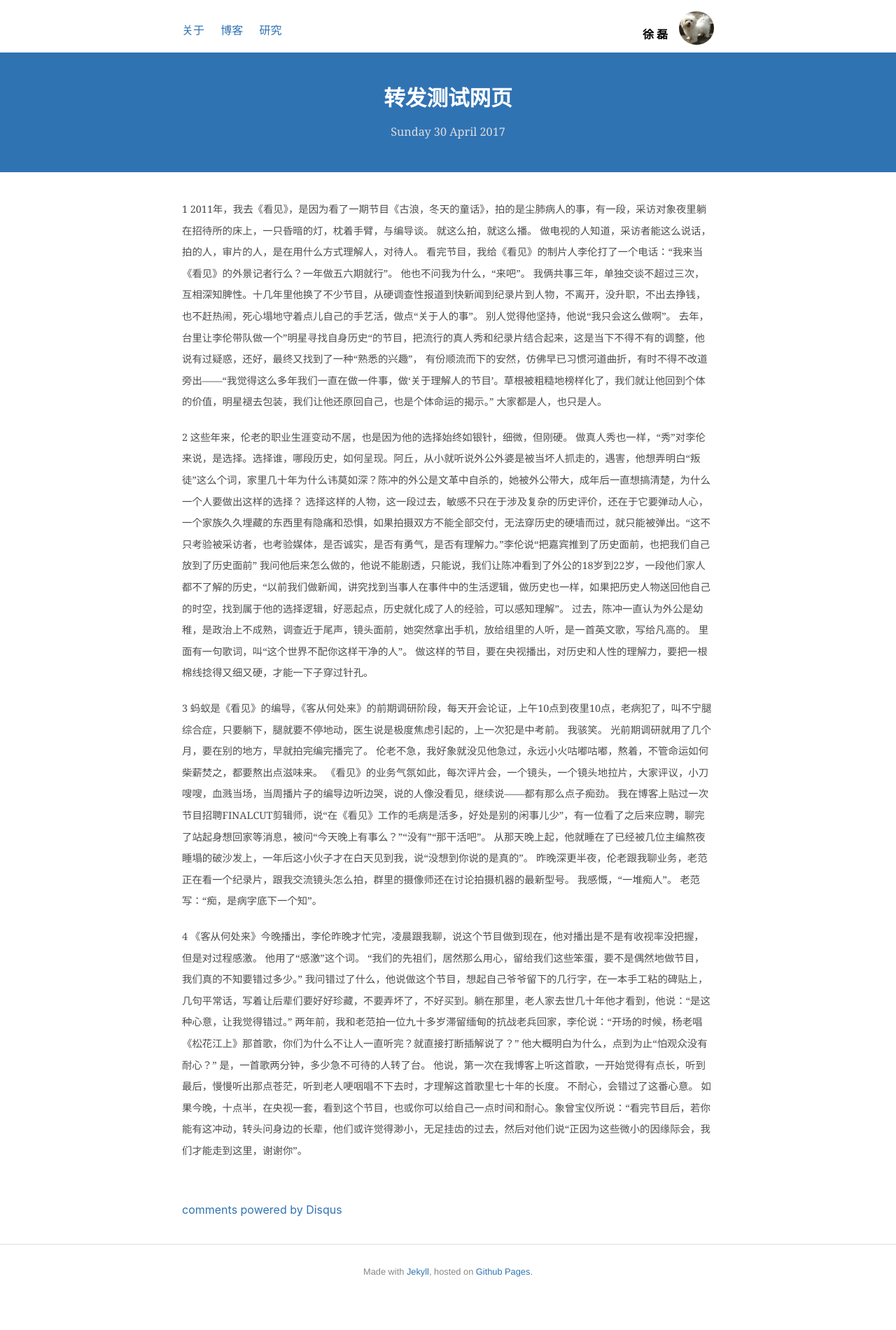
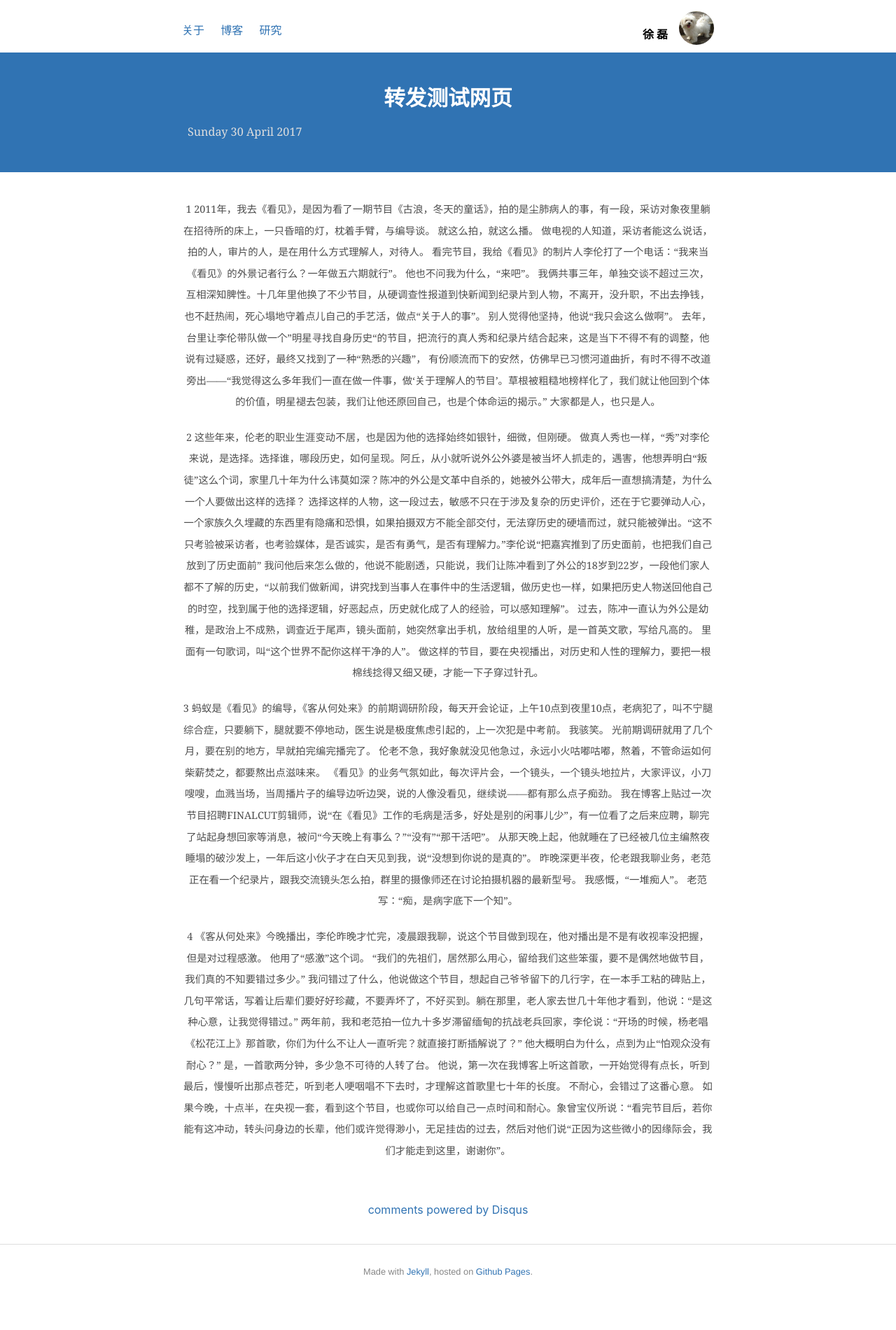
Before and after one commit to shirleysteve/1, a Jekyll site: the page built from _posts/2017-04-30-测试博客（转发柴静的文章）.md, in a window 1280 px wide. Shown: the whole page at 70% size. Built offline with Jekyll 4.4.1, drawn with Linux system fonts in a browser that asks for light colours; nearby versions of some CDN libraries; comment, search, counter and statistics services are not loaded.

Commit message:
Update blog.css

```diff
--- a/css/blog.css
+++ b/css/blog.css
@@ -33,7 +33,7 @@ article h1 {
   font-size: 0.9rem;
   margin-top: 4px;
   padding: 4px 8px;
-  text-align: center !important;
+  text-align: left !important;
 }
 
 p{
@@ -90,7 +90,7 @@ ul{margin:0;padding:0}
  }
 
 .post-header {
-    text-align: left;
+    text-align: center;
     margin-bottom: 50px;
     padding-top: 30px;
     padding-left: 5px;
@@ -104,7 +104,7 @@ ul.posts {
   max-width: 760px; /*680*/
   margin-left: auto;
   margin-right: auto;
-  text-align: left;
+  text-align: center;
   width: 100%;
   display: block;
 }
```
